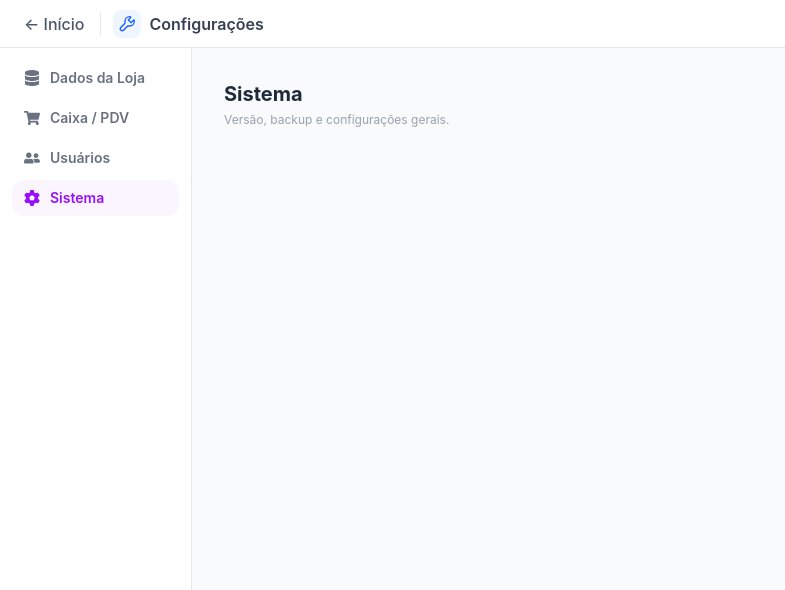
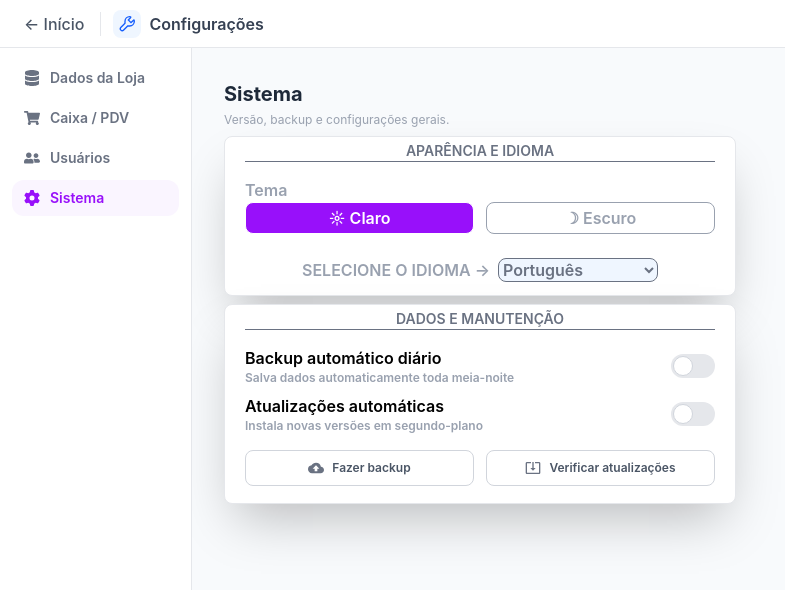
Before and after one commit to lucaszpsilva/front-pdv, a React (Vite) app: page /#/configuracoes in a window 1280 px wide. Both pictures are taken after a click on the button "Sistema". Shown: the top 590 px of the page, without its empty margins (0-785 px from the left). Built offline with nearby package versions, Linux system fonts and the light colour scheme.

Commit message:
Feat: Creating ConfigSystem Interface

```diff
--- a/src/Config.tsx
+++ b/src/Config.tsx
@@ -4,6 +4,7 @@ import { FaDatabase, FaShoppingCart, FaUserFriends } from "react-icons/fa";
 import { useNavigate } from "react-router-dom";
 import { FaGear } from "react-icons/fa6";
 import { DadosLoja } from "./components/DadosLoja";
+import { ConfigSystem } from "./components/ConfigSystem";
 
 export const Config = () => {
   const navigate = useNavigate();
@@ -108,14 +109,7 @@ export const Config = () => {
             </div>
           )}
 
-          {abaAtiva === "sistema" && (
-            <div>
-              <h1 className="text-xl font-bold text-gray-800">Sistema</h1>
-              <p className="text-xs text-gray-400 mt-1">
-                Versão, backup e configurações gerais.
-              </p>
-            </div>
-          )}
+          {abaAtiva === "sistema" && <ConfigSystem />}
         </div>
       </div>
     </main>
--- /dev/null
+++ b/src/components/ConfigCaixa.tsx
@@ -0,0 +1,7 @@
+export const ConfigCaixa = () => {
+  return (
+    <div>
+      <div></div>
+    </div>
+  );
+};
--- /dev/null
+++ b/src/components/ConfigSystem.tsx
@@ -0,0 +1,83 @@
+import { MdBackup, MdOutlineSystemUpdateAlt } from "react-icons/md";
+
+export const ConfigSystem = () => {
+  return (
+    <div>
+      <div>
+        <h1 className="text-xl font-bold text-gray-800">Sistema</h1>
+        <p className="text-xs text-gray-400 mt-1">
+          Versão, backup e configurações gerais.
+        </p>
+      </div>
+      <div className="px-5 w-2/4 h-40 mt-2 bg-white border-gray-200 border font-semibold rounded-lg shadow-2xl text-gray-400 ">
+        <h1 className="mt-1 font-semibold text-center text-sm text-gray-500 border-b mb-4">
+          APARÊNCIA E IDIOMA
+        </h1>
+        <span>Tema</span>
+        <div className="flex gap-3 w-full">
+          <button className="px-3 h-8 w-full border bg-purple-600 text-white rounded-lg hover:bg-purple-700 transition-transform duration-200 cursor-pointer">
+            ☼ Claro
+          </button>{" "}
+          <button className="px-3 h-8 w-full border text-gray-400 rounded-lg hover:border-gray-500 hover:text-gray-500 transition-transform duration-200 cursor-pointer">
+            ☽ Escuro
+          </button>
+        </div>
+        <div className="mt-6 flex text-center justify-center">
+          <label htmlFor="idioma">SELECIONE O IDIOMA →</label>
+          <select
+            name="idioma"
+            className=" text-gray-500 ml-2 border w-40 rounded-lg bg-blue-50"
+          >
+            <option value="pt-br">Português</option>
+            <option value="english">Inglês</option>
+          </select>
+        </div>
+      </div>
+      <div className="px-5 w-2/4 h-50 mt-2 bg-white border-gray-200 border font-semibold rounded-lg shadow-2xl text-gray-400 ">
+        <h1 className="mt-1 font-semibold text-center text-sm text-gray-500 border-b mb-4">
+          DADOS E MANUTENÇÃO
+        </h1>
+
+        <div className="flex w-full mb-2">
+          <div>
+            <span className="text-black">Backup automático diário</span>
+            <p className="text-xs">
+              Salva dados automaticamente toda meia-noite
+            </p>
+          </div>
+          <div className="flex items-center ml-auto">
+            <label className="relative inline-flex items-center cursor-pointer">
+              <input type="checkbox" className="sr-only peer" />
+              <div className="w-11 h-6 bg-gray-200 peer-focus:outline-none rounded-full peer peer-checked:after:translate-x-full peer-checked:after:border-white after:content-[''] after:absolute after:top-[2px] after:left-[2px] after:bg-white after:border-gray-300 after:border after:rounded-full after:h-5 after:w-5 after:transition-all peer-checked:bg-emerald-500"></div>
+            </label>
+          </div>
+        </div>
+        <div className="flex w-full">
+          <div>
+            <span className="text-black">Atualizações automáticas</span>
+            <p className="text-xs">Instala novas versões em segundo-plano</p>
+          </div>
+          <div className="flex items-center ml-auto">
+            <label className="relative inline-flex items-center cursor-pointer">
+              <input type="checkbox" className="sr-only peer" />
+              <div className="w-11 h-6 bg-gray-200 peer-focus:outline-none rounded-full peer peer-checked:after:translate-x-full peer-checked:after:border-white after:content-[''] after:absolute after:top-[2px] after:left-[2px] after:bg-white after:border-gray-300 after:border after:rounded-full after:h-5 after:w-5 after:transition-all peer-checked:bg-emerald-500"></div>
+            </label>
+          </div>
+        </div>
+        <div className="flex gap-3 justify-center mt-4">
+          {/* Botão Fazer Backup */}
+          <button className="flex-1 flex items-center justify-center gap-2 h-9 border rounded-lg text-xs font-semibold text-gray-600 border-gray-300 hover:bg-gray-50 hover:border-gray-400 transition cursor-pointer">
+            <MdBackup className="w-4 h-4 text-gray-500" />
+            <span>Fazer backup</span>
+          </button>
+
+          {/* Botão Verificar Atualizações */}
+          <button className="flex-1 flex items-center justify-center gap-2 h-9 border rounded-lg text-xs font-semibold text-gray-600 border-gray-300 hover:bg-gray-50 hover:border-gray-400 transition cursor-pointer">
+            <MdOutlineSystemUpdateAlt className="w-4 h-4 text-gray-500" />
+            <span>Verificar atualizações</span>
+          </button>
+        </div>
+      </div>
+    </div>
+  );
+};
--- a/src/components/DadosLoja.tsx
+++ b/src/components/DadosLoja.tsx
@@ -5,8 +5,8 @@ export const DadosLoja = () => {
       <p className="text-xs text-gray-400 mt-1">
         Informações exibidas nos cupons e relatórios.
       </p>
-      <div className="px-5 w-2/4 h-63 mt-2 bg-white border-gray-400 border font-semibold rounded-lg shadow-2xl ">
-        <h1 className="mt-2 text-gray-400 tracking-wide font-semibold text-sm">
+      <div className="px-5 w-2/4 h-63 mt-2 bg-white border-gray-200 border font-semibold rounded-lg shadow-2xl ">
+        <h1 className="mt-2 text-gray-500 border-b text-center tracking-wide font-semibold text-sm">
           IDENTIFICAÇÃO:
         </h1>
 
@@ -55,8 +55,8 @@ export const DadosLoja = () => {
           </label>
         </div>
       </div>
-      <div className="px-5 w-2/4 h-44 mt-2 bg-white border-gray-400 border font-semibold rounded-lg shadow-2xl">
-        <h1 className="mt-2 text-gray-400 tracking-wide font-semibold text-sm">
+      <div className="px-5 w-2/4 h-44 mt-2 bg-white border-gray-200 border font-semibold rounded-lg shadow-2xl">
+        <h1 className="mt-2 text-gray-500 text-sm border-b text-center tracking-wide font-semibold">
           ENDEREÇO:
         </h1>
 
```
